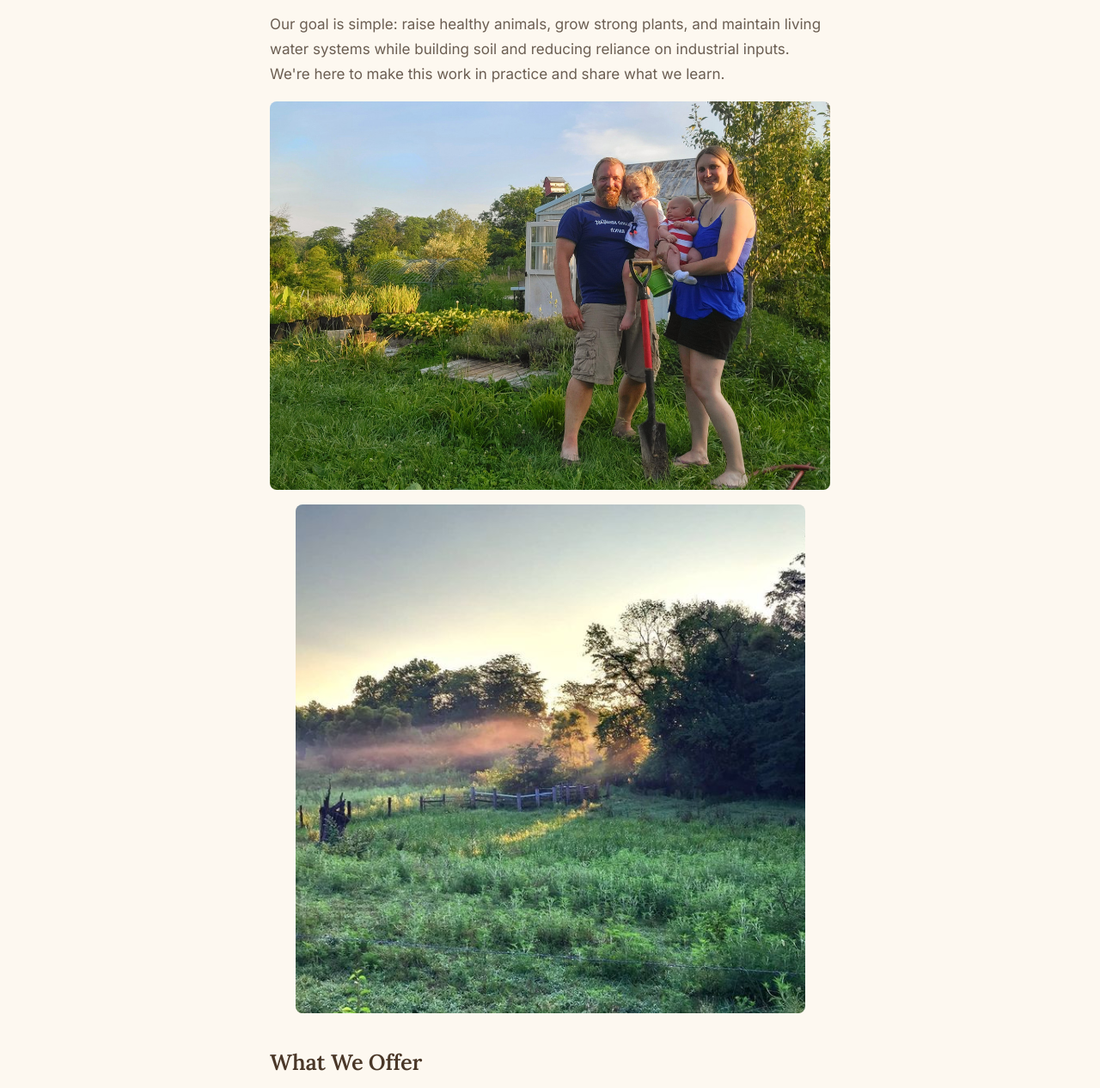
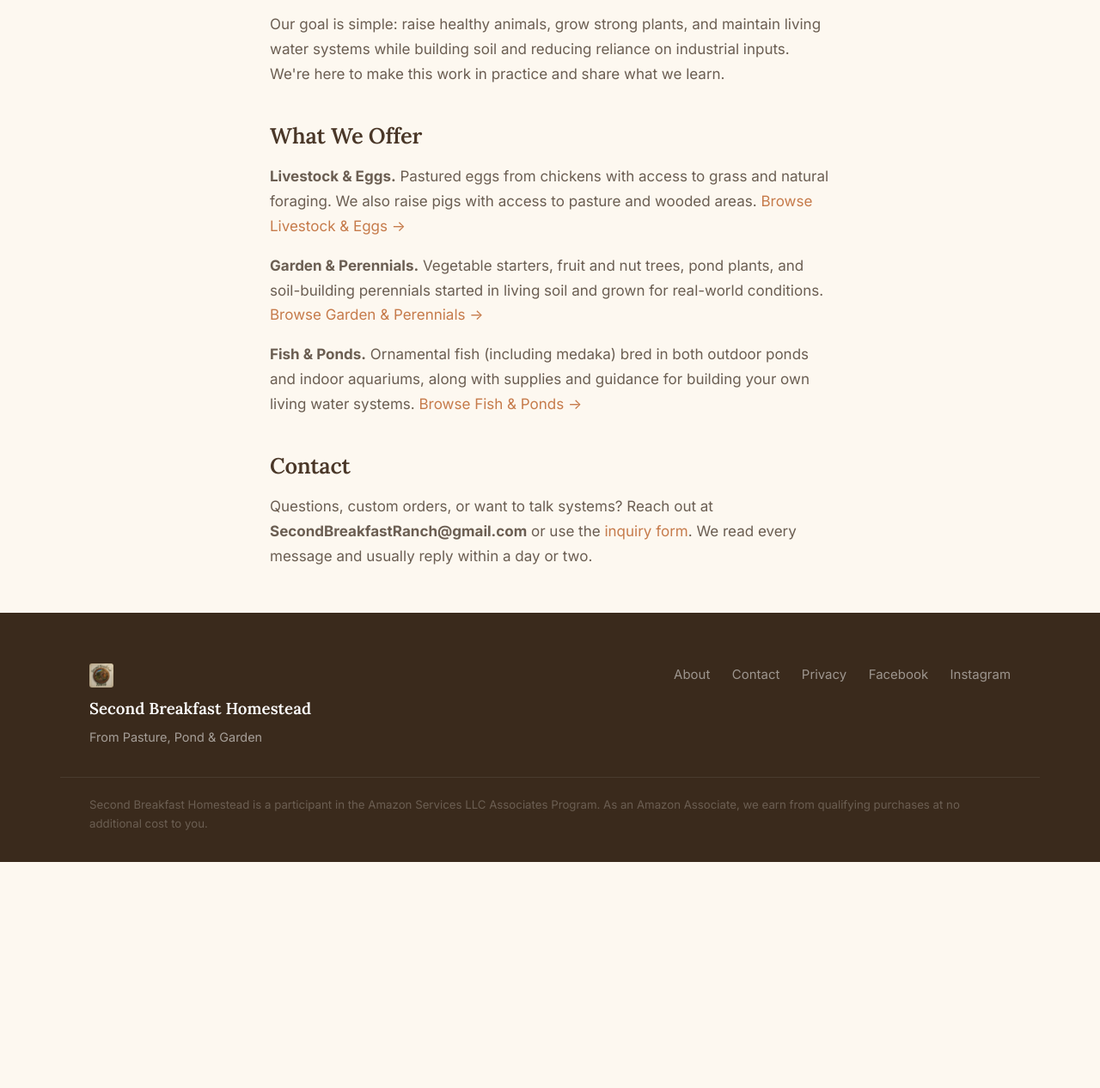
Before and after one commit to secondbreakfastranch/secondbreakfasthomestead, a plain HTML site: page about.html in a window 1280 px wide. Shown: the part 489-1755 px from the top of the page at 86% size. After the commit the page ends 1492 px from the top, so only its background shows below. Drawn offline with Linux system fonts and the light colour scheme.

Commit message:
Remove photos from About page for now

```diff
--- a/about.html
+++ b/about.html
@@ -55,11 +55,6 @@
 
   <p>Our goal is simple: raise healthy animals, grow strong plants, and maintain living water systems while building soil and reducing reliance on industrial inputs. We're here to make this work in practice and share what we learn.</p>
 
-  <p style="display:flex; gap:1rem; justify-content:center; flex-wrap:wrap;">
-    <img src="assets/images/about-farm.jpg" alt="Second Breakfast Homestead farm" style="border-radius:8px; width:auto; height:auto;" loading="lazy">
-    <img src="assets/images/about-pond.png" alt="Pond at Second Breakfast Homestead" style="border-radius:8px; width:auto; height:auto;" loading="lazy">
-  </p>
-
   <h2>What We Offer</h2>
 
   <p><strong>Livestock &amp; Eggs.</strong> Pastured eggs from chickens with access to grass and natural foraging. We also raise pigs with access to pasture and wooded areas. <a href="livestock-eggs.html">Browse Livestock &amp; Eggs →</a></p>
```
